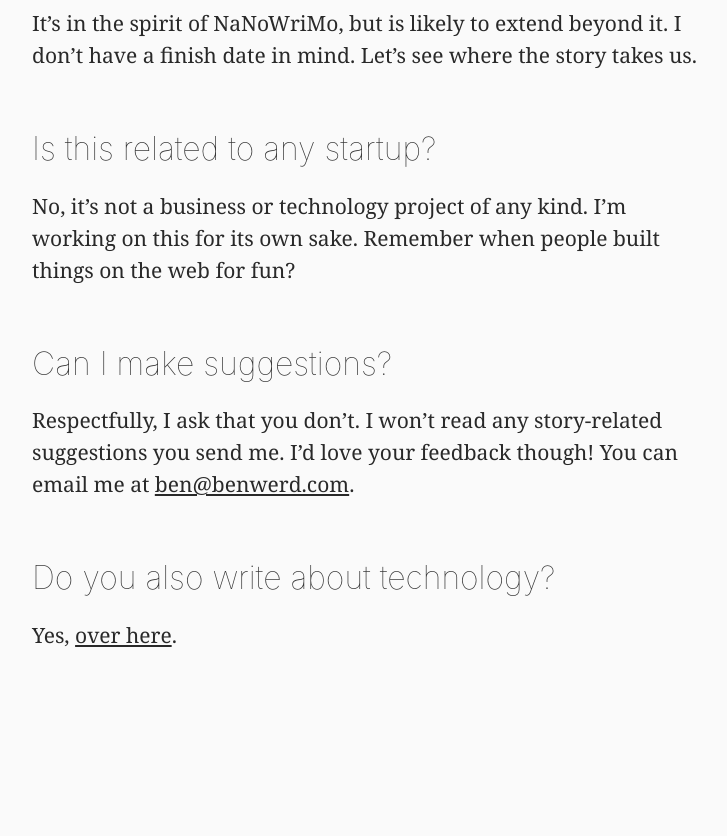
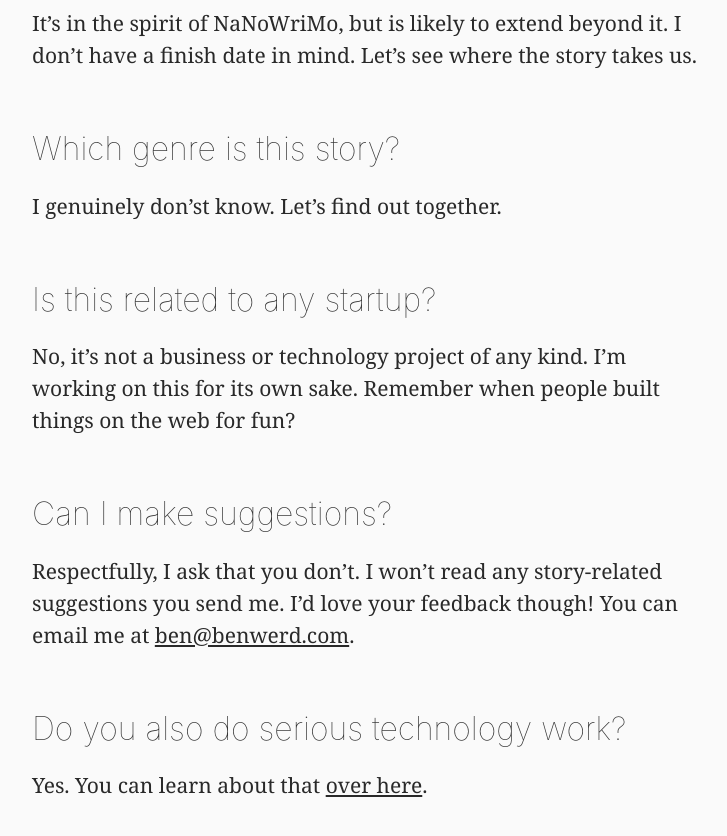
Before and after one commit to benwerd/untitled, a Next.js app: page /faq in a window 1280 px wide. Shown: the part 720-1556 px from the top of the page, without its empty margins (268-995 px from the left). Before the commit the page ends 1455 px from the top, so only its background shows below. Built offline with nearby package versions, Linux system fonts and the light colour scheme.

Commit message:
Improved FAQ

```diff
--- a/pages/faq.js
+++ b/pages/faq.js
@@ -49,6 +49,12 @@ export default function Faq() {
                     It&rsquo;s in the spirit of NaNoWriMo, but is likely to extend beyond it. I don&rsquo;t have a finish date in mind. Let&rsquo;s see where the story takes us.
                 </p>
                 <h2>
+                    Which genre is this story?
+                </h2>
+                <p>
+                    I genuinely don&rsquo;st know. Let&rsquo;s find out together.
+                </p>
+                <h2>
                     Is this related to any startup?
                 </h2>
                 <p>
@@ -64,10 +70,10 @@ export default function Faq() {
                     You can email me at <a href='mailto:ben@benwerd.com'>ben@benwerd.com</a>.
                 </p>
                 <h2>
-                    Do you also write about technology?
+                    Do you also do serious technology work?
                 </h2>
                 <p>
-                    Yes,
+                    Yes. You can learn about that
                     {' '}
                     <Link href='https://werd.io'>
                         <a>over here</a>
```
Also changed, not shown: _chapters/00.md (+1 -1 lines).
